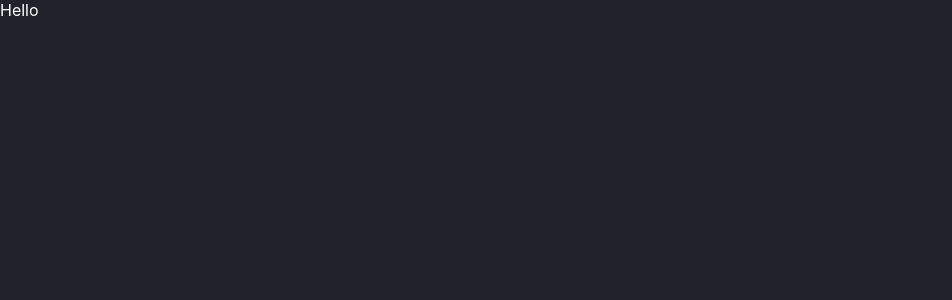
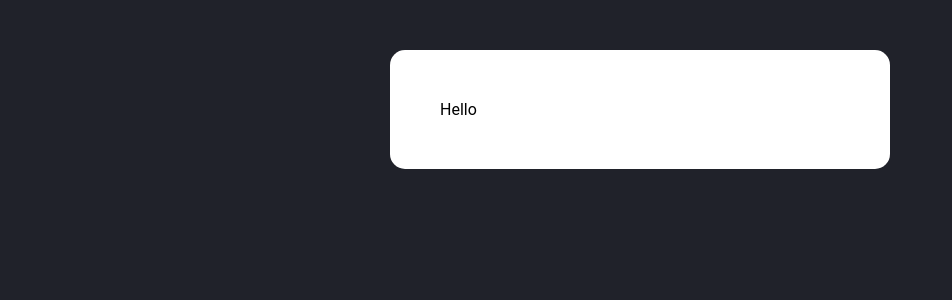
Before and after one commit to JHDEZ1108/Formik-Login, a React (Create React App) app: page / in a window 1280 px wide. Shown: the top 300 px of the page, without its empty margins (0-952 px from the left). Built offline with nearby package versions, Linux system fonts and the light colour scheme.

Commit message:
Adding dependencies and basics styles

```diff
--- /dev/null
+++ b/src/components/App/App.css
@@ -0,0 +1,6 @@
+.App{
+  background: white;
+  border-radius: 15px;
+  width: 500px;
+  padding: 50px;
+}
--- a/src/components/App/index.tsx
+++ b/src/components/App/index.tsx
@@ -1,4 +1,5 @@
 import React from 'react';
+import "./App.css"
 
 const App: React.FC = () =>{
   return(
--- a/src/index.css
+++ b/src/index.css
@@ -3,9 +3,10 @@
 }
 body {
   background: #20222a;
-  color: white;
-  margin: 0;
-  font-family: -apple-system, BlinkMacSystemFont, 'Segoe UI', 'Roboto', 'Oxygen',
+  margin: 50px;
+  display: flex;
+  justify-content: center;
+  font-family: 'Roboto', -apple-system, BlinkMacSystemFont, 'Segoe UI', 'Oxygen',
     'Ubuntu', 'Cantarell', 'Fira Sans', 'Droid Sans', 'Helvetica Neue',
     sans-serif;
   -webkit-font-smoothing: antialiased;
```
Also changed, not shown: package.json (+11 -1 lines).
